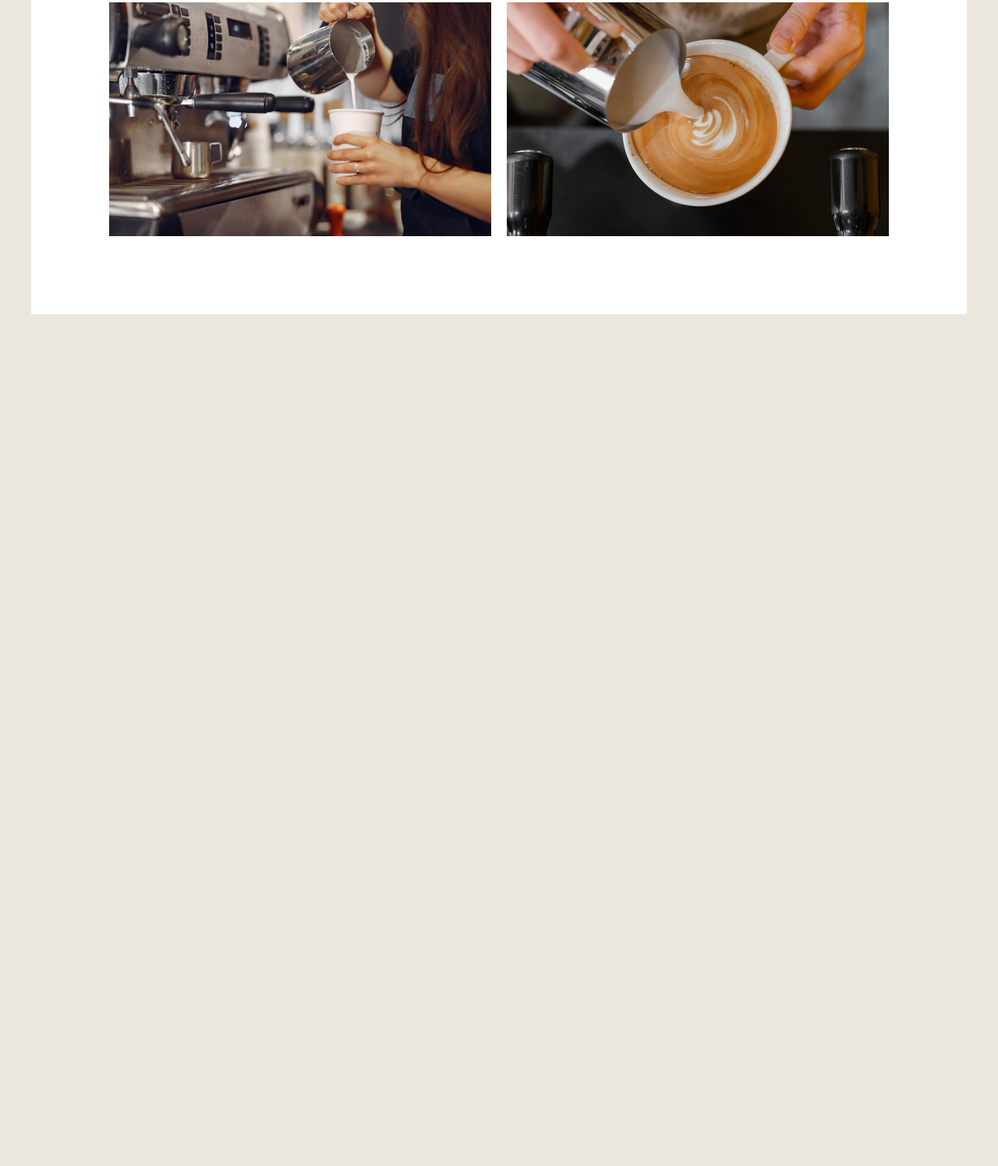
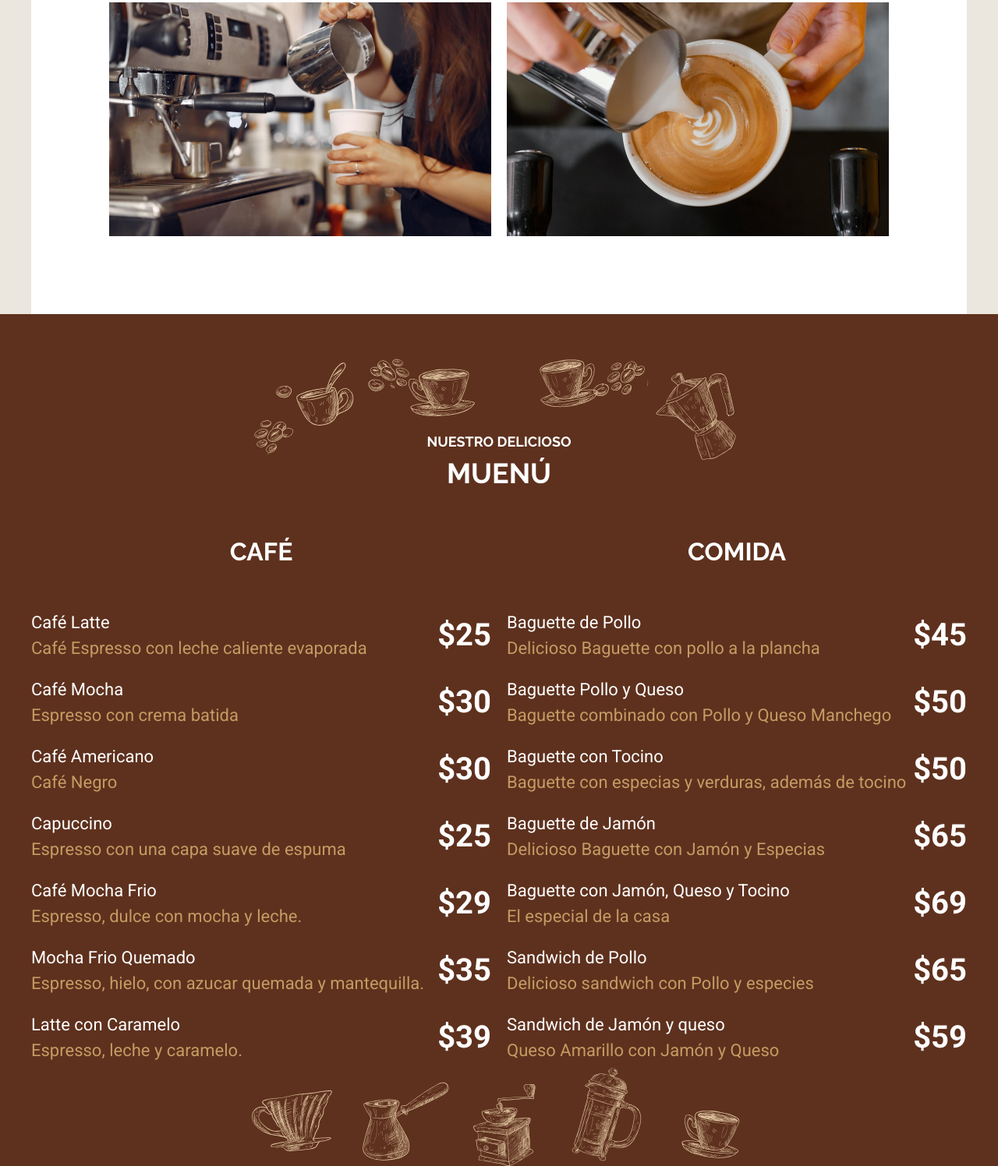
Before and after one commit to ronaldo071515/cafeteria, a website: page index.html in a window 1280 px wide. Shown: the part 2830-4326 px from the top of the page at 78% size. Before the commit the page ends 3233 px from the top, so only its background shows below. Drawn offline with Linux system fonts and the light colour scheme; a web font is replaced by a local one.

Commit message:
add menu sass

```diff
--- a/index.html
+++ b/index.html
@@ -97,5 +97,79 @@
         </section>
     </main>
 
+    <section class="nuestro-menu">
+        <h2 class="heading-blanco"><span>Nuestro delicioso</span> Muenú</h2>
+
+        <div class="contenedor grid-menu">
+            <section class="menu cafe">
+                <h3>Café</h3>
+                <ul>
+                    <li>
+                        <p>Café Latte <span>Café Espresso con leche caliente evaporada</span> </p>
+                        <p class="precio">$25</p>
+                    </li>
+                    <li>
+                        <p>Café Mocha <span>Espresso con crema batida</span> </p>
+                        <p class="precio">$30</p>
+                    </li>
+                    <li>
+                        <p>Café Americano <span>Café Negro</span> </p>
+                        <p class="precio">$30</p>
+                    </li>
+                    <li>
+                        <p>Capuccino<span>Espresso con una capa suave de espuma</span> </p>
+                        <p class="precio">$25</p>
+                    </li>
+                    <li>
+                        <p>Café Mocha Frio<span>Espresso, dulce con mocha y leche.</span> </p>
+                        <p class="precio">$29</p>
+                    </li>
+                    <li>
+                        <p>Mocha Frio Quemado<span>Espresso, hielo, con azucar quemada y mantequilla.</span> </p>
+                        <p class="precio">$35</p>
+                    </li>
+                    <li>
+                        <p>Latte con Caramelo<span>Espresso, leche y caramelo.</span> </p>
+                        <p class="precio">$39</p>
+                    </li>
+                </ul>
+            </section>
+            <section class="menu comida">
+                <h3>Comida</h3>
+                <ul>
+                    <li>
+                        <p>Baguette de Pollo <span>Delicioso Baguette con pollo a la plancha</span> </p>
+                        <p class="precio">$45</p>
+                    </li>
+                    <li>
+                        <p>Baguette Pollo y Queso <span>Baguette combinado con Pollo y Queso Manchego</span> </p>
+                        <p class="precio">$50</p>
+                    </li>
+                    <li>
+                        <p>Baguette con Tocino<span>Baguette con especias y verduras, además de tocino</span> </p>
+                        <p class="precio">$50</p>
+                    </li>
+                    <li>
+                        <p>Baguette de Jamón<span>Delicioso Baguette con Jamón y Especias</span> </p>
+                        <p class="precio">$65</p>
+                    </li>
+                    <li>
+                        <p>Baguette con Jamón, Queso y Tocino<span>El especial de la casa</span> </p>
+                        <p class="precio">$69</p>
+                    </li>
+                    <li>
+                        <p>Sandwich de Pollo<span>Delicioso sandwich con Pollo y especies</span> </p>
+                        <p class="precio">$65</p>
+                    </li>
+                    <li>
+                        <p>Sandwich de Jamón y queso<span>Queso Amarillo con Jamón y Queso</span> </p>
+                        <p class="precio">$59</p>
+                    </li>
+                </ul>
+            </section>
+        </div>
+
+    </section>
+
 </body>
 </html>
--- a/src/scss/base/_tipografia.scss
+++ b/src/scss/base/_tipografia.scss
@@ -30,6 +30,19 @@ h2 {
         background-size: 10rem;
     }
 }
+
+.heading-blanco {
+    @extend h2;
+    color: v.$blanco;
+
+    span {
+        color: v.$blanco;
+    }
+    &::after {
+        display: none;
+    }
+}
+
 h3 {
     font-size: 3.2rem;
 }
--- a/src/scss/inicio/_index.scss
+++ b/src/scss/inicio/_index.scss
@@ -1,3 +1,4 @@
 @forward 'contenido';
 @forward 'iconos';
 @forward 'galeria';
+@forward 'menu';
--- /dev/null
+++ b/src/scss/inicio/_menu.scss
@@ -0,0 +1,56 @@
+@use 'base/variables' as v;
+@use 'base/mixins' as m;
+
+
+.nuestro-menu {
+    background-image: url(../img/menu_arriba.svg), url(../img/menu_abajo.svg), linear-gradient(to top, v.$primario, v.$primario);
+    background-repeat: no-repeat;
+    background-position: center 5rem, center 92%, 100%;
+    background-size: 200%;
+    padding: 15rem 2rem 20rem 5rem;
+
+    @include m.tablet {
+        padding: 15rem 0 20rem 0;
+        background-size: 100%;
+    }
+
+    @include m.desktop {
+        background-size: 50%, 50%, 100%;
+    }
+
+}
+
+.grid-menu {
+    @include m.tablet {
+        @include m.grid(2, 2rem);
+    }
+}
+
+.menu {
+
+    h3 {
+        color: v.$blanco;
+    }
+
+    li {
+        display: flex;
+        justify-content: space-between;
+        align-items: center;
+        p {
+            color: v.$blanco;
+            font-size: 2.2rem;
+            line-height: 1.5;
+            margin: 0 0 2rem 0;
+            span {
+                display: block;
+                color: v.$secundario;
+            }
+        }
+
+        .precio {
+            font-size: 4rem;
+            font-weight: 700;
+        }
+    }
+
+}
```
Also changed, not shown: build/css/app.css.
